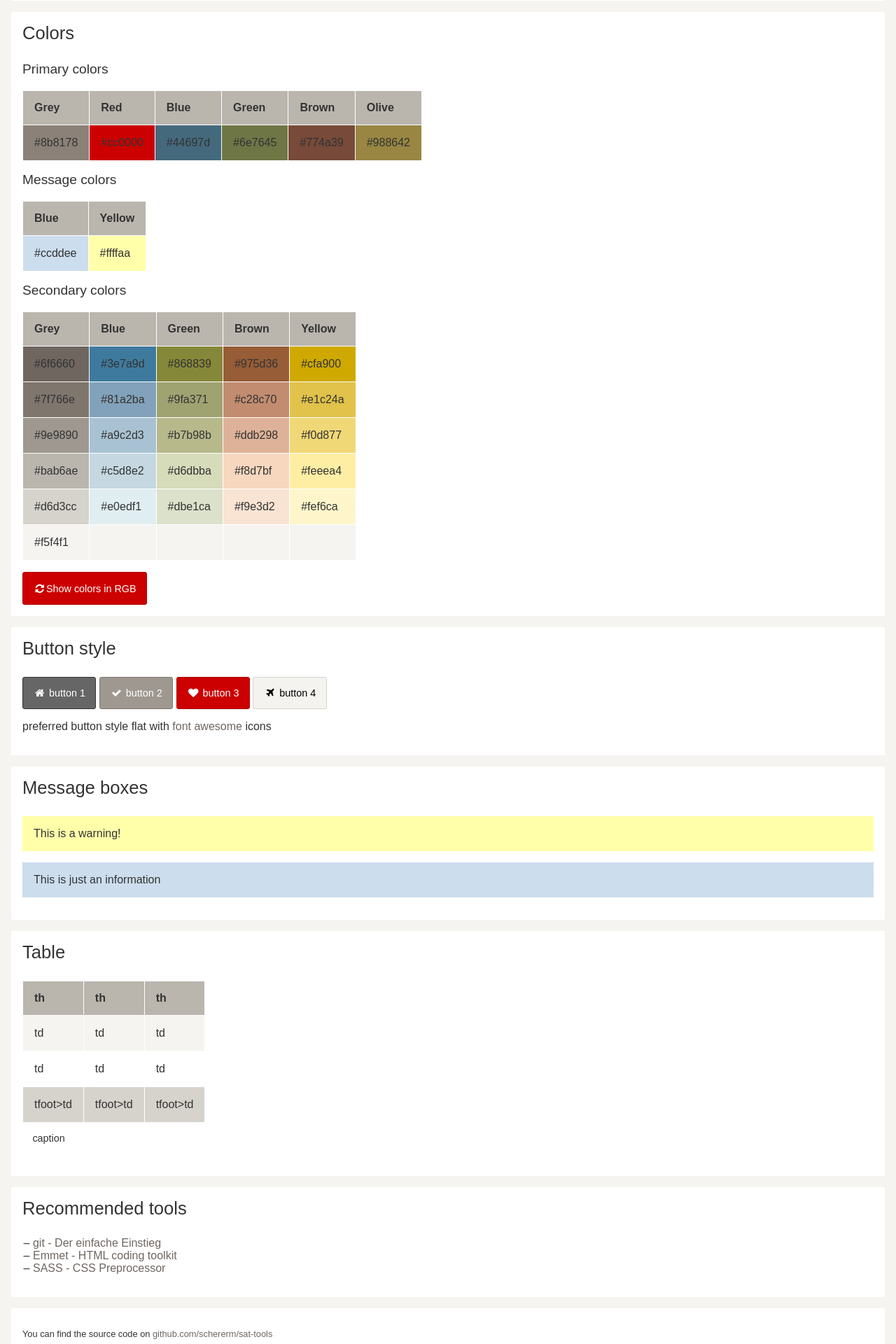
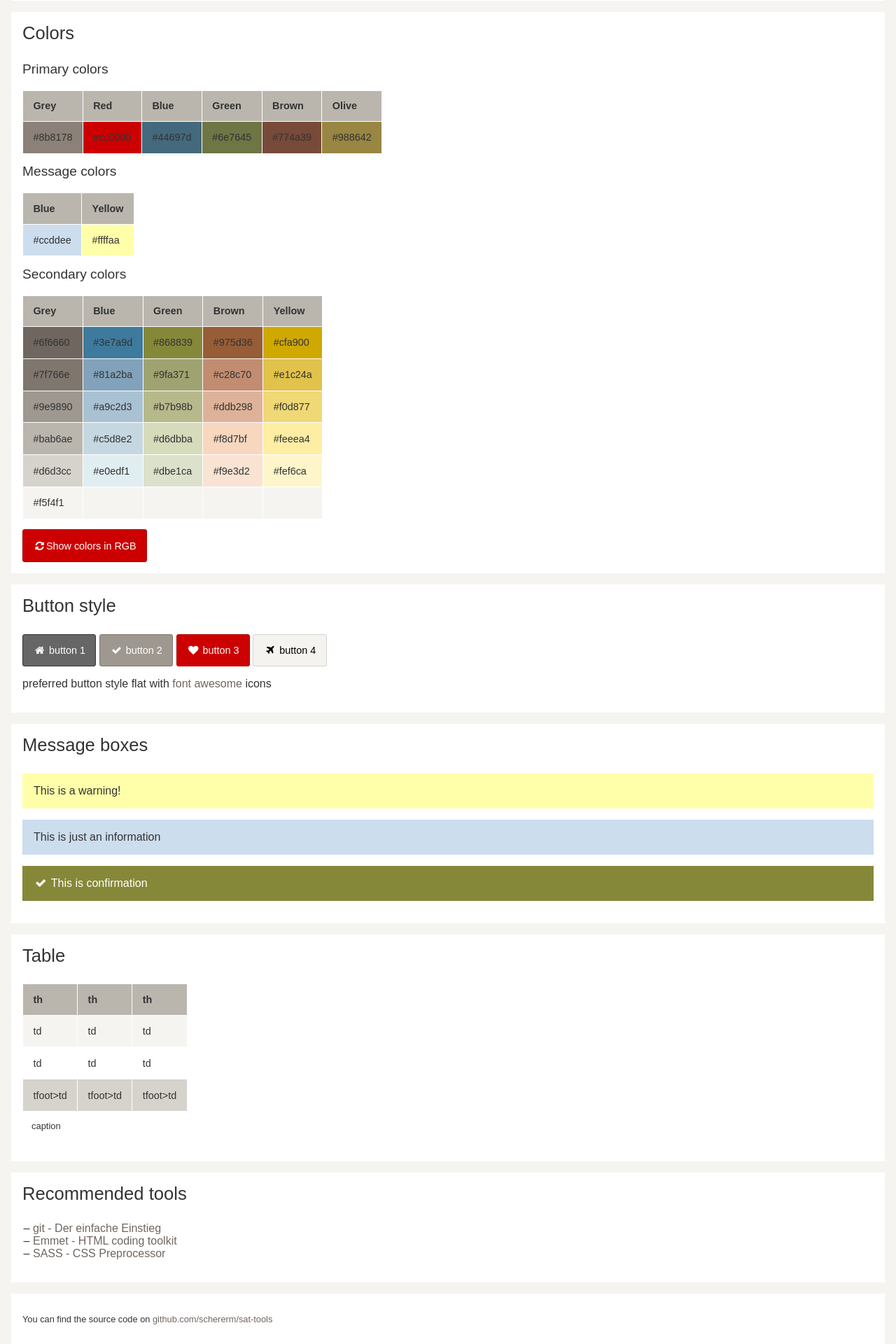
Before and after one commit to zrhsat/corporate-design, a PHP site: page / in a window 1280 px wide. Shown: the part 240-2160 px from the top of the page at 70% size. Run offline with PHP 8.4, Linux system fonts and the light colour scheme; some libraries are stand-ins or nearby versions.

Commit message:
added confirmation box

```diff
--- a/css/sat.css
+++ b/css/sat.css
@@ -62,7 +62,7 @@ section {
 
 /* line 50, C:/Users/xmsc/htdocs/sat-intranet/cd/css/sat.sass */
 table {
-  font-size: 1em;
+  font-size: 0.9em;
   display: table;
   border-collapse: collapse;
   border-spacing: 0;
@@ -160,9 +160,13 @@ button {
   /* line 142, C:/Users/xmsc/htdocs/sat-intranet/cd/css/sat.sass */
   .box.box-info {
     background-color: #ccddee; }
+  /* line 144, C:/Users/xmsc/htdocs/sat-intranet/cd/css/sat.sass */
+  .box.box-confirm {
+    background-color: #868839;
+    color: #fff; }
 
 /* site button ------------------------------ */
-/* line 148, C:/Users/xmsc/htdocs/sat-intranet/cd/css/sat.sass */
+/* line 151, C:/Users/xmsc/htdocs/sat-intranet/cd/css/sat.sass */
 button.view-hex {
   display: none; }
 
--- a/css/sat.sass
+++ b/css/sat.sass
@@ -50,7 +50,7 @@ section
 
 //TABLE SETTINGS
 table
-    font-size: 1em
+    font-size: 0.9em
     display: table
     border-collapse: collapse
     border-spacing: 0
@@ -146,6 +146,9 @@ button
         background-color: #ffffaa
     &.box-info
         background-color:#ccddee
+    &.box-confirm
+        background-color:#868839
+        color: #fff
 
 /* site button ------------------------------
 
--- a/index.html
+++ b/index.html
@@ -137,6 +137,7 @@
             <h2 id="message-boxes">Message boxes</h2>
             <div class="box box-error">This is a warning!</div>
             <div class="box box-info">This is just an information</div>
+            <div class="box box-confirm"><i class="fa fa-check fa-fw"></i> This is confirmation</div>
         </section>
 <!--Tables        -->
         <section>
```
Also changed, not shown: 1 other file.
